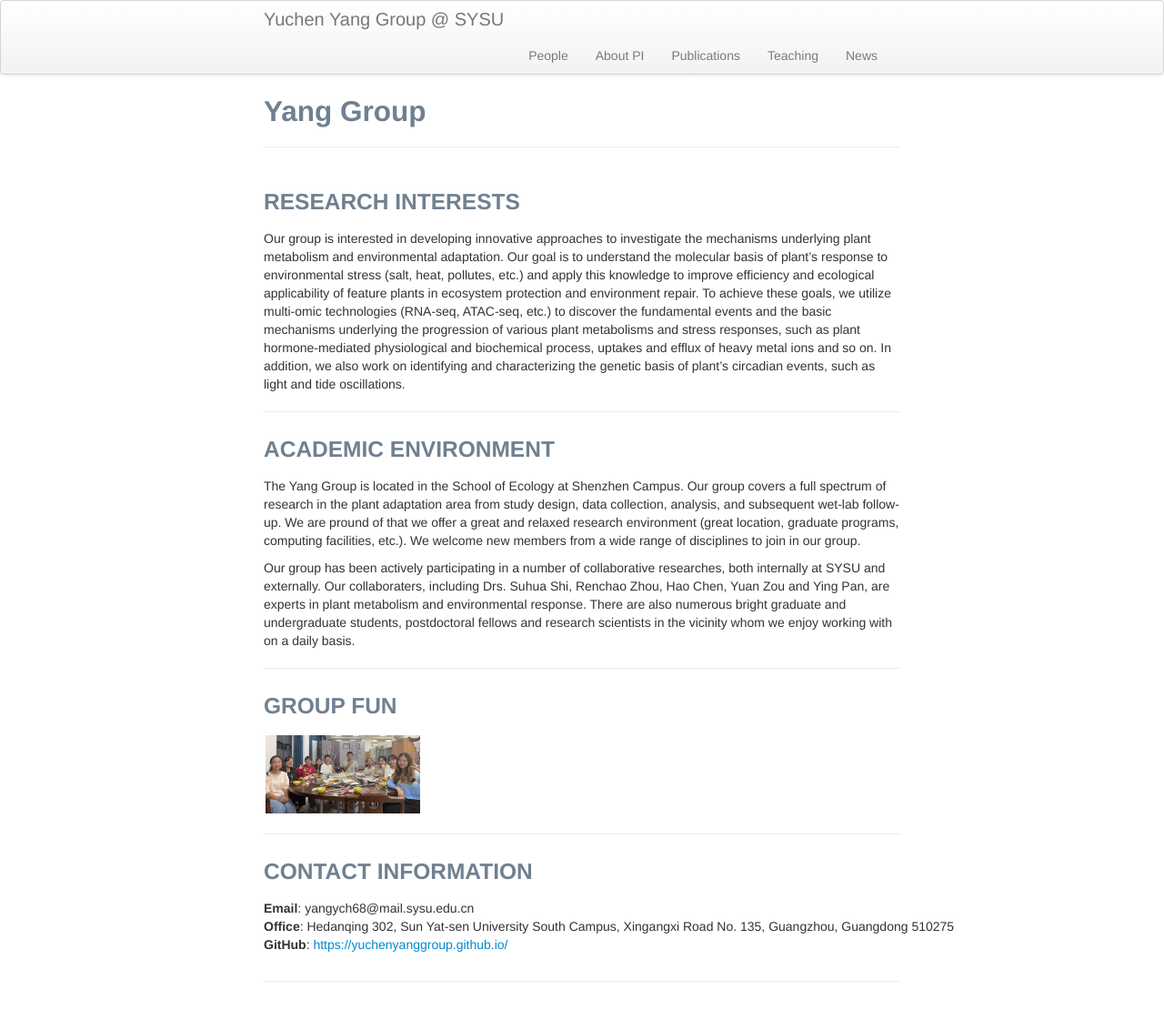
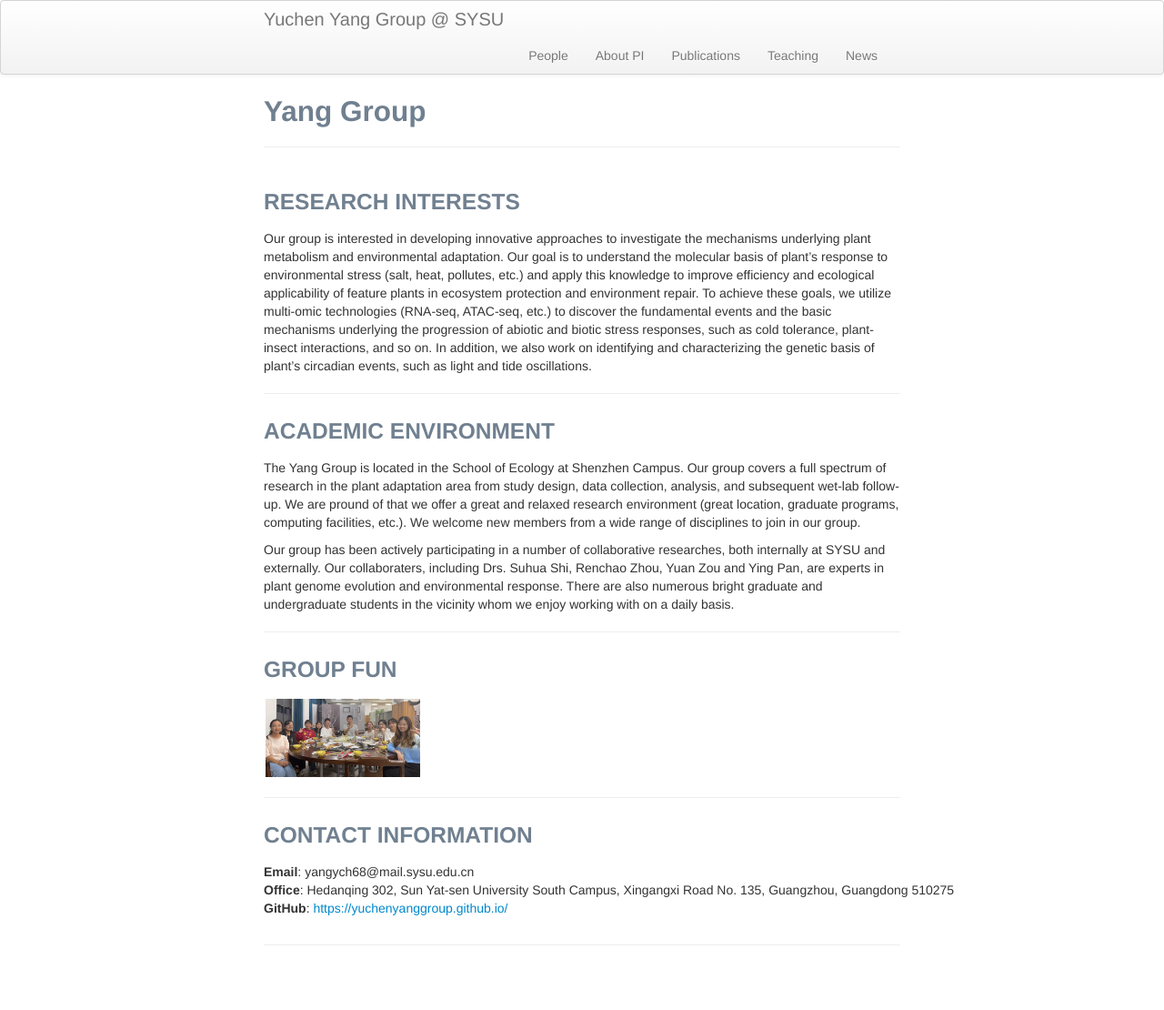
Before and after one commit to yuchenyanggroup/yuchenyanggroup.github.io, a Jekyll site: the page built from index.md, in a window 1280 px wide. Shown: the whole page at 91% size. Built offline with Jekyll 4.4.1, drawn with Linux system fonts in a browser that asks for light colours; after the commit the page ends 1070 px from its top, so only the background shows below that.

Commit message:
Update index.md

```diff
--- a/index.md
+++ b/index.md
@@ -5,7 +5,7 @@ title: Yang Group
 
 ### RESEARCH INTERESTS
 
-Our group is interested in developing innovative approaches to investigate the mechanisms underlying plant metabolism and environmental adaptation. Our goal is to understand the molecular basis of plant’s response to environmental stress (salt, heat, pollutes, etc.) and apply this knowledge to improve efficiency and ecological applicability of feature plants in ecosystem protection and environment repair. To achieve these goals, we utilize multi-omic technologies (RNA-seq, ATAC-seq, etc.) to discover the fundamental events and the basic mechanisms underlying the progression of various plant metabolisms and stress responses, such as plant hormone-mediated physiological and biochemical process, uptakes and efflux of heavy metal ions and so on. In addition, we also work on identifying and characterizing the genetic basis of plant’s circadian events, such as light and tide oscillations.
+Our group is interested in developing innovative approaches to investigate the mechanisms underlying plant metabolism and environmental adaptation. Our goal is to understand the molecular basis of plant’s response to environmental stress (salt, heat, pollutes, etc.) and apply this knowledge to improve efficiency and ecological applicability of feature plants in ecosystem protection and environment repair. To achieve these goals, we utilize multi-omic technologies (RNA-seq, ATAC-seq, etc.) to discover the fundamental events and the basic mechanisms underlying the progression of abiotic and biotic stress responses, such as cold tolerance, plant-insect interactions, and so on. In addition, we also work on identifying and characterizing the genetic basis of plant’s circadian events, such as light and tide oscillations.
 
 
 ---
@@ -14,7 +14,7 @@ Our group is interested in developing innovative approaches to investigate the m
 
 The Yang Group is located in the School of Ecology at Shenzhen Campus. Our group covers a full spectrum of research in the plant adaptation area from study design, data collection, analysis, and subsequent wet-lab follow-up. We are pround of that we offer a great and relaxed research environment (great location, graduate programs, computing facilities, etc.). We welcome new members from a wide range of disciplines to join in our group.
 
-Our group has been actively participating in a number of collaborative researches, both internally at SYSU and externally. Our collaboraters, including Drs. Suhua Shi, Renchao Zhou, Hao Chen, Yuan Zou and Ying Pan, are experts in plant metabolism and environmental response. There are also numerous bright graduate and undergraduate students, postdoctoral fellows and research scientists in the vicinity whom we enjoy working with on a daily basis.
+Our group has been actively participating in a number of collaborative researches, both internally at SYSU and externally. Our collaboraters, including Drs. Suhua Shi, Renchao Zhou, Yuan Zou and Ying Pan, are experts in plant genome evolution and environmental response. There are also numerous bright graduate and undergraduate students in the vicinity whom we enjoy working with on a daily basis.
 
 ---
 
```
